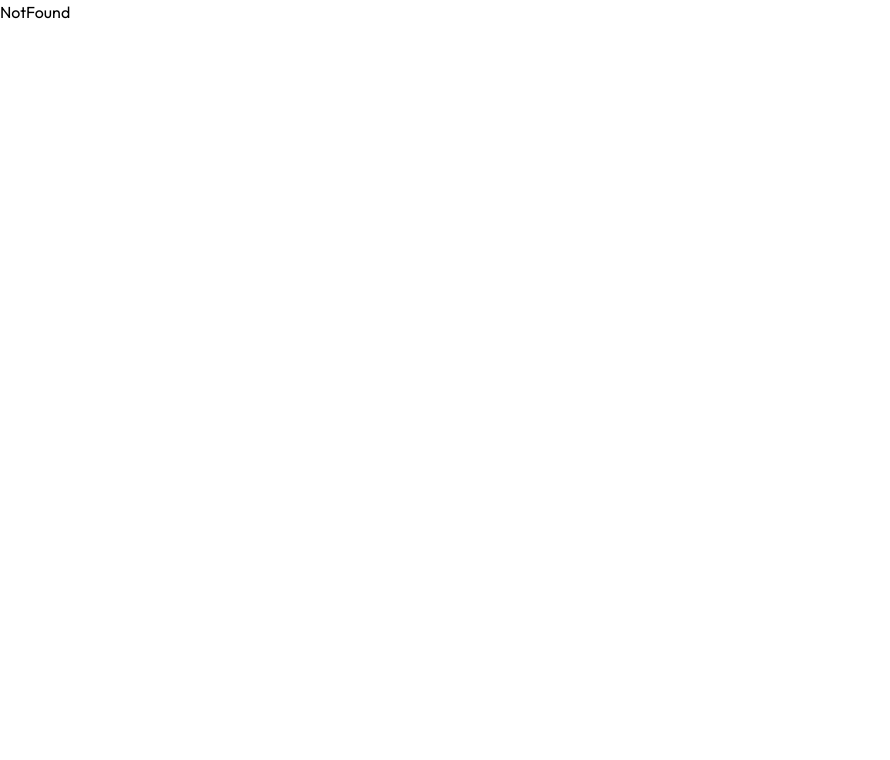
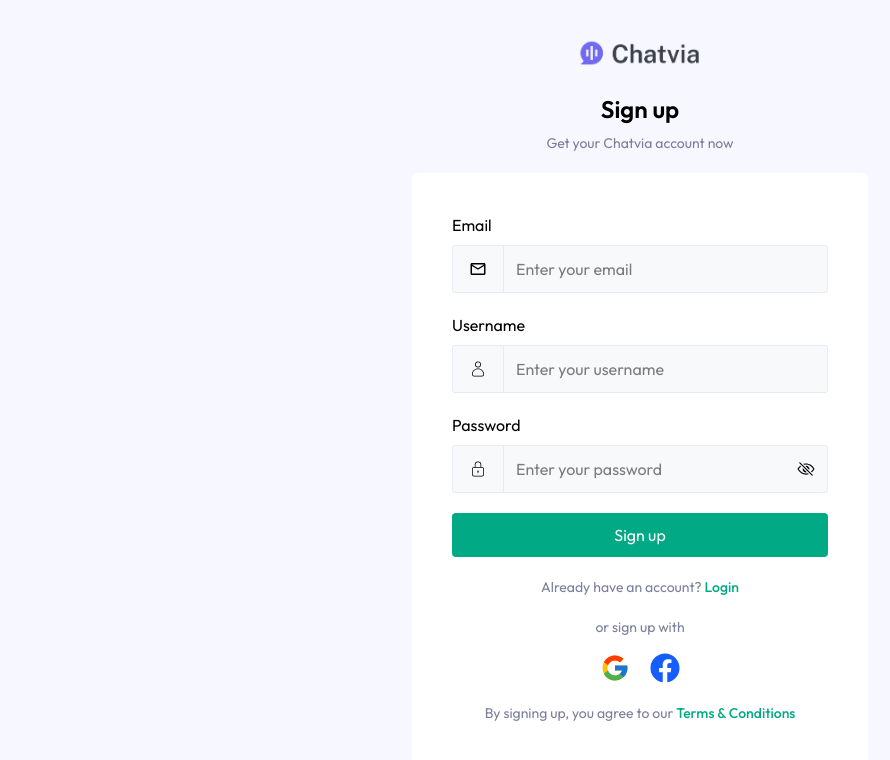
Before and after one commit to RahulKhanSuvo/Talk-Sense, a React (Vite) app: page /auth/signup in a window 1280 px wide. Shown: the top 760 px of the page, without its empty margins (0-890 px from the left). Built offline with nearby package versions, Linux system fonts and the light colour scheme.

Commit message:
feat: update authentication routes; enhance Login and Signup components with social login options and navigation links

```diff
--- a/src/Routes/AppRoutes.jsx
+++ b/src/Routes/AppRoutes.jsx
@@ -18,7 +18,8 @@
         {/* Auth Layout Routes */}
         <Route path="/auth" element={<AuthLayout />}>
           <Route path="login" element={<Login />} />
-          <Route index element={<Signup />} />
+          <Route index element={<Login />} />
+          <Route path="signup" element={<Signup />} />
         </Route>
         {/* Chat Layout Routes */}
         <Route path="/" element={<ChatLayout />}>
--- a/src/pages/auth/Login.jsx
+++ b/src/pages/auth/Login.jsx
@@ -3,6 +3,9 @@
 import { CiLock } from "react-icons/ci";
 import { useState } from "react";
 import { IoEyeOutline, IoEyeOffOutline } from "react-icons/io5";
+import { FcGoogle } from "react-icons/fc";
+import { FaFacebook } from "react-icons/fa";
+import { Link } from "react-router-dom";
 
 function Login() {
   const [formData, setFormData] = useState({
@@ -124,6 +127,27 @@
             Login
           </button>
         </form>
+        <div>
+          <p className="text-sm text-center mt-5 text-[#7A7F9A]">
+            Don't have an account?{" "}
+            <Link to="/auth/signup" className="text-primary font-medium">
+              Sign Up
+            </Link>
+          </p>
+        </div>
+        <div>
+          <p className="text-sm text-center mt-5 text-[#7A7F9A]">
+            or sign up with
+          </p>
+          <div className="flex items-center justify-center gap-5 mt-4 text-2xl">
+            <button className="text-3xl">
+              <FcGoogle />
+            </button>
+            <button className="text-3xl text-blue-600">
+              <FaFacebook />
+            </button>
+          </div>
+        </div>
       </div>
     </div>
   );
--- a/src/pages/auth/Signup.jsx
+++ b/src/pages/auth/Signup.jsx
@@ -4,7 +4,10 @@
 import { CiLock } from "react-icons/ci";
 import { useState } from "react";
 import { IoEyeOutline } from "react-icons/io5";
+import { FcGoogle } from "react-icons/fc";
 import { IoEyeOffOutline } from "react-icons/io5";
+import { FaFacebook } from "react-icons/fa";
+import { Link } from "react-router-dom";
 function Signup() {
   const [formData, setFormData] = useState({
     email: "",
@@ -159,6 +162,36 @@
             Sign up
           </button>
         </form>
+        <div>
+          <p className="text-sm text-center mt-5 text-[#7A7F9A]">
+            Already have an account?{" "}
+            <Link to="/auth/login" className="text-primary font-medium">
+              Login
+            </Link>
+          </p>
+        </div>
+        {/* social login */}
+        <div>
+          <p className="text-sm text-center mt-5 text-[#7A7F9A]">
+            or sign up with
+          </p>
+        </div>
+        <div className="flex items-center justify-center gap-5 mt-4 text-2xl">
+          <button className="text-3xl">
+            <FcGoogle />
+          </button>
+          <button className="text-3xl text-blue-600">
+            <FaFacebook />
+          </button>
+        </div>
+        <div>
+          <p className="text-sm text-center mt-5 text-[#7A7F9A]">
+            By signing up, you agree to our{" "}
+            <a href="#" className="text-primary font-medium">
+              Terms & Conditions
+            </a>
+          </p>
+        </div>
       </div>
     </div>
   );
```
